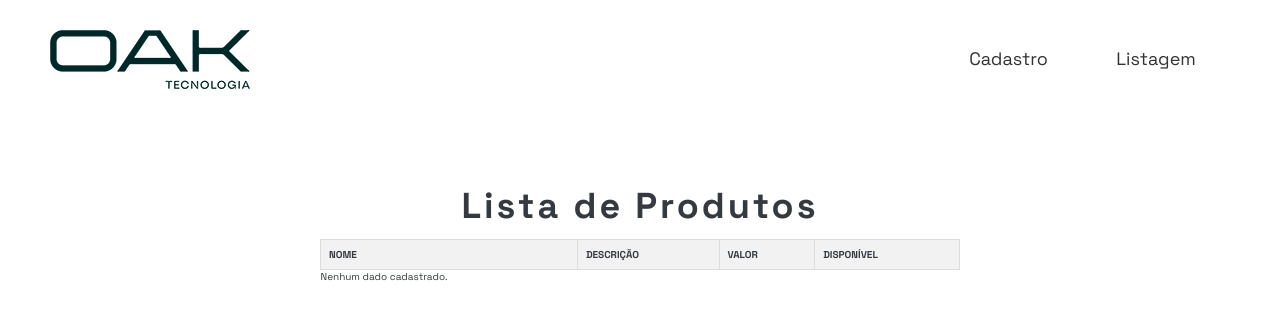
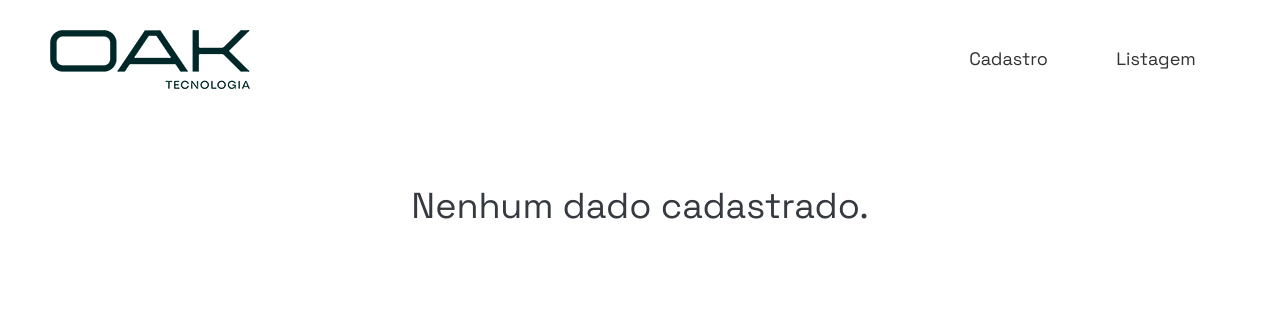
Before and after one commit to joao-zac/Qualifica-o-de-candidato-Est-gio-de-desenvolvimento---Oak-Tecnologia, a React (Vite) app: page / in a window 1280 px wide. Both pictures are taken after a click on the link "Listagem". Shown: the top 320 px of the page. Built offline with nearby package versions, Linux system fonts and the light colour scheme.

Commit message:
:recycle: refactor: melhorando css da listagem

```diff
--- a/src/interfaces/productInterface.ts
+++ b/src/interfaces/productInterface.ts
@@ -1,6 +1,6 @@
 export interface Product {
   nome: string;
   descricao: string;
-  valor: string;
+  valor: number;
   disponibilidade: string;
 }
--- a/src/pages/Listagem/Listagem.css
+++ b/src/pages/Listagem/Listagem.css
@@ -1,3 +1,9 @@
+.list-container {
+    display: flex;
+    flex-direction: column;
+    align-items: center;
+}
+
 .list-div {
     display: flex;
     flex-direction: column;
@@ -11,7 +17,7 @@ h1 {
 
 table {
     margin-top: 1rem;
-    width: 50%;
+    /* width: 50%; */
     border-collapse: collapse;
     margin-bottom: .2rem;
 }
@@ -27,6 +33,10 @@ th {
     font-weight: bold;
 }
 
+.empty-data-span {
+    font-size: 3.6rem;
+}
+
 tr:nth-child(even){background-color: #f2f2f2;}
 
 
--- a/src/pages/Listagem/Listagem.tsx
+++ b/src/pages/Listagem/Listagem.tsx
@@ -7,7 +7,23 @@ interface ListagemProps {
 
 export const Listagem = ({ data }: ListagemProps) => {
 
+  const porra = data
+  const ary: number[] = []
+
+  porra.forEach((prod) => {
+    ary.push(prod.valor)
+  })
+
+  console.log("flag")
+  console.log(ary)
+  console.log(ary.sort((a, b) => a - b))
+
+
   return (
+    <div className="list-container">
+      {
+        data.length === 0 ? (<span className="empty-data-span">Nenhum dado cadastrado.</span>)
+        :(
           <div className="list-div">
             <h1>Lista de Produtos</h1>
 
@@ -23,11 +39,7 @@ export const Listagem = ({ data }: ListagemProps) => {
 
               <tbody>
                 {
-            data.length === 0 ? (
-              <p>Nenhum dado cadastrado.</p>
-            )
-
-            :data.map((item, index) => (
+                  data.map((item, index) => (
                     <tr key={index}>
                       <td>{item.nome}</td>
                       <td>{item.descricao}</td>
@@ -37,25 +49,11 @@ export const Listagem = ({ data }: ListagemProps) => {
                   ))
                 }
               </tbody>
+            </table>
+          </div>
+        )
+      }
+    </div>
 
-      </table>
-
-    </div>
   );
 };
-
-
-
-// (
-//   <ul>
-//     {
-//       data.map((item, index) => (
-//         <li key={index}>
-//           <strong>Nome:</strong> {item.nome}
-//           <strong>Descrição:</strong> {item.descricao}
-//           <strong>Valor:</strong> {item.valor}
-//           <strong>Disponível:</strong> {item.disponibilidade ? "Sim" : "Não"}
-//         </li>
-//       ))}
-//   </ul>
-// )
```
Lines whose indentation alone changed are shown as unchanged.
